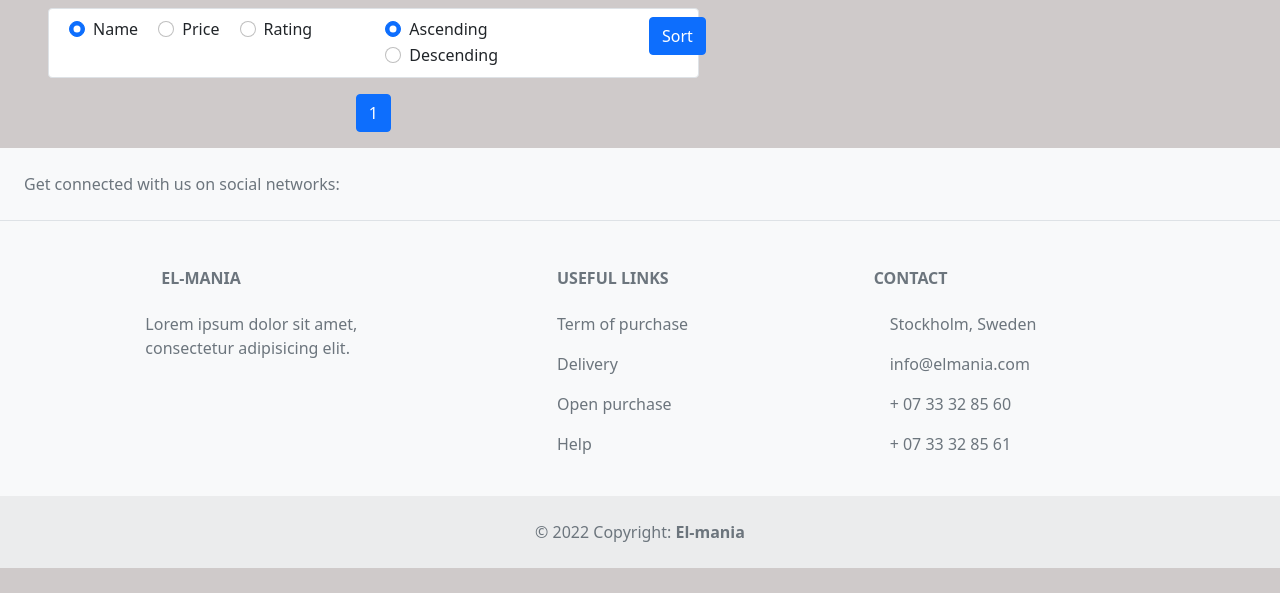
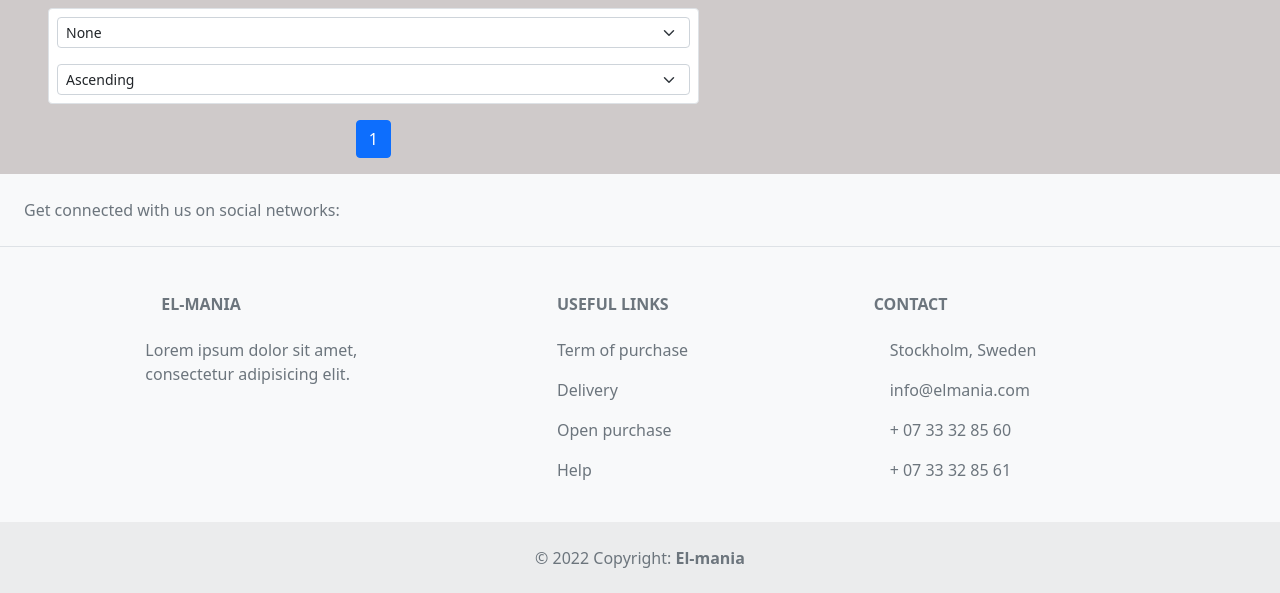
Before and after one commit to AntociM/El-mania, a Django app: page /products in a window 1280 px wide. Shown: the part 149-742 px from the top of the page. Run offline with Django 3.2, Linux system fonts and the light colour scheme; data that the repository does not hold is empty.

Commit message:
Change sorting and ordering
Change the sort and order elements to simple dropdowns. And add a js
listener that modifies the page URLs based on the state of sort and
order selectors.

```diff
--- /dev/null
+++ b/static/scripts/products.js
@@ -0,0 +1,28 @@
+window.onload=()=>{
+
+
+    var sorting_element = document.getElementById("product-sorting");
+
+    function sortingEventListener(event) {
+        var sort = document.getElementById("product-sorting-select").value;
+        var order = document.getElementById("product-order-select").value;
+
+        var url = new URL(document.URL);
+
+        if (sort == 'none') {
+            // Remove sorting from URL
+            url.searchParams.delete('sort');
+            url.searchParams.delete('order');
+        }
+        else {
+            // Add sorting to the URL
+            url.searchParams.set('sort', sort);
+            url.searchParams.set('order', order);
+        }
+        window.location.href = url;
+    }
+
+    sorting_element.addEventListener("change", sortingEventListener);
+
+
+};
--- a/store/templates/store/products.html
+++ b/store/templates/store/products.html
@@ -1,5 +1,9 @@
 {% extends "base.html" %}
 {% load static %}
+
+{% block extra_js %}
+<script src="{% static 'scripts/products.js' %}"></script>
+{% endblock %}
 
 {% block content %}
 <!-- Page Header -->
@@ -7,47 +11,22 @@
 
 <div class="container-fluid">
     <div class="row flex-sm-nowrap">
-
-
         <div class="col-sm-10 col-lg-7">
             <div class="container-fluid ">
+                <div class="container mt-2 mb-2">
+                    <div class="d-flex row p-2 bg-white border rounded" id="product-sorting">
+                        <select class="form-select form-select-sm mb-3" id="product-sorting-select">
+                            <option value="none"  {% if current_sorting == 'none' %}selected {% endif %} >None</option>
+                            <option value="name"  {% if current_sorting == 'name' %}selected{% endif %} >Name</option>
+                            <option value="price" {% if current_sorting == 'price' %}selected{% endif %} >Price</option>
+                            <option value="rating"{% if current_sorting == 'rating' %}selected{% endif %} >Rating</option>
+                        </select>
 
-                <div class="container mt-2 mb-2">
-                    <form class="d-flex row p-2 bg-white border rounded" method="GET" action="{% url 'products' %}">
-                        {% csrf_token %}
-                        <div class="col-6">
-                            <div class="form-check form-check-inline">
-                                <input class="form-check-input" type="radio" name="npr" id="name-checkbox" value="name"
-                                    checked>
-                                <label class="form-check-label" for="name-checkbox">Name</label>
-                            </div>
-                            <div class="form-check form-check-inline">
-                                <input class="form-check-input" type="radio" name="npr" id="price-checkbox"
-                                    value="price">
-                                <label class="form-check-label" for="price-checkbox">Price</label>
-                            </div>
-                            <div class="form-check form-check-inline">
-                                <input class="form-check-input" type="radio" name="npr" id="rating-checkbox"
-                                    value="rating">
-                                <label class="form-check-label" for="rating-checkbox">Rating</label>
-                            </div>
-                        </div>
-
-                        <div class="col-5 align-items-end justify-content-end">
-                            <div class="form-check form-check-inline">
-                                <input class="form-check-input" type="radio" name="ord" id="asc-checkbox" value="asc"
-                                    checked>
-                                <label class="form-check-label" for="asc-checkbox">Ascending</label>
-                            </div>
-                            <div class="form-check form-check-inline">
-                                <input class="form-check-input" type="radio" name="ord" id="desc-checkbox" value="desc">
-                                <label class="form-check-label" for="desc-checkbox">Descending</label>
-                            </div>
-                        </div>
-                        <div class="col-1">
-                            <input class="btn btn-primary" type="submit" value="Sort">
-                        </div>
-                    </form>
+                        <select class="form-select form-select-sm" id="product-order-select" {% if current_sorting == 'none' %} disabled {% endif %}>
+                            <option value="asc" {% if current_ordering == 'asc' %}selected {% endif %} >Ascending</option>
+                            <option value="desc" {% if current_ordering == 'desc' %}selected {% endif %}>Descending</option>
+                        </select>
+                    </div>
                 </div>
 
 
@@ -127,6 +106,4 @@
     </div>
 </div>
 
-
-
 {% endblock %}
```
